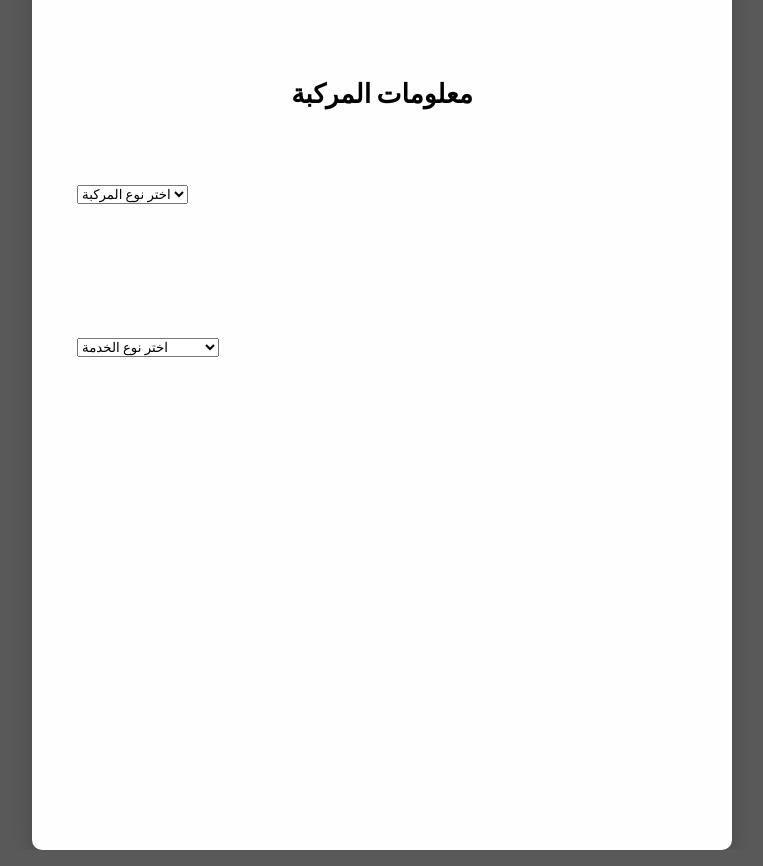
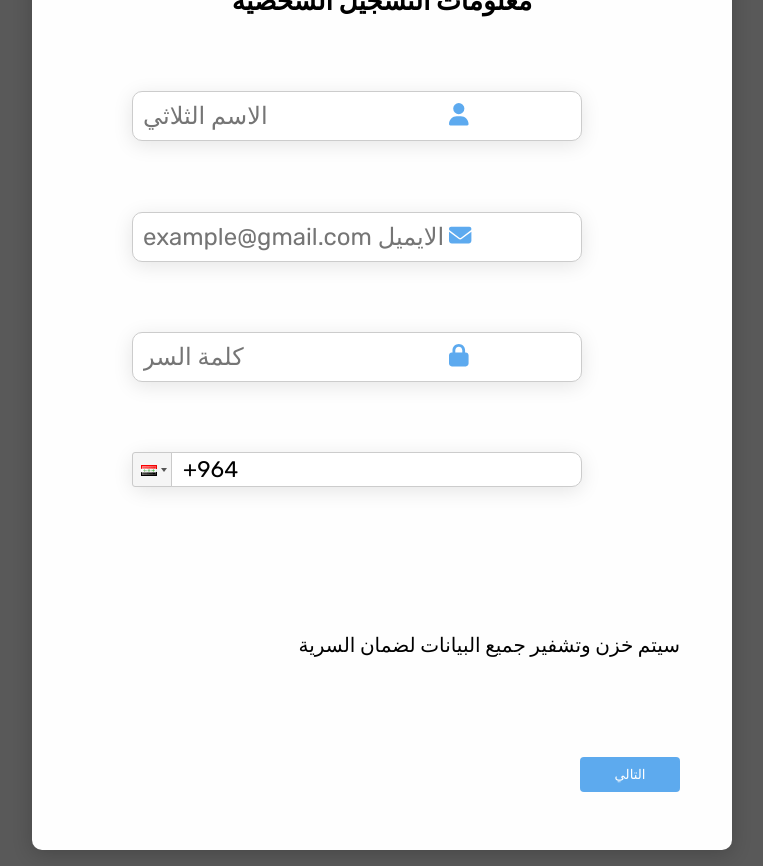
Before and after one commit to Levim-MX/CarMaintance, a React (Vite) app: page / in a window 1280 px wide. Shown: the whole page, without its empty margins (258-1021 px from the left). Built offline with nearby package versions, Linux system fonts and the light colour scheme.

Commit message:
form end commit

```diff
--- a/package.json
+++ b/package.json
@@ -17,6 +17,7 @@
     "@fortawesome/react-fontawesome": "^0.2.2",
     "react": "^18.3.1",
     "react-dom": "^18.3.1",
+    "react-icons": "^5.4.0",
     "react-phone-input-2": "^2.15.1"
   },
   "devDependencies": {
--- a/src/componts/Form.css
+++ b/src/componts/Form.css
@@ -18,10 +18,12 @@ flex-direction: column;
 gap: 4em;
 box-shadow: 0 4px 20px rgba(0, 0, 0, 0.2);
 border-radius: 10px; /* لإضافة زوايا مدورة */
+
 }
 .form-header{
     font-size: 1.1em;
-    margin-top: 3em;
+    margin-top: 2em;
+
 }
 .form-body{
     width: 90%;
@@ -35,7 +37,7 @@ border-radius: 10px; /* لإضافة زوايا مدورة */
  padding: 10px;
 }
 .form-body .form-group {
-   width: 100%;
+   width: 500px;
    height: 100%;
 
 
@@ -59,11 +61,15 @@ border-radius: 10px; /* لإضافة زوايا مدورة */
     position: relative;
     display: flex;
      left: 3em;
-     top: 2em;
+     top: 1em;
     flex-direction: column;
     bottom: 40px;
     width: 500px;
     height: 300px;
+    direction: rtl;
+
+
+
 }
 .form-footer button{
 
@@ -98,10 +104,56 @@ border-radius: 10px; /* لإضافة زوايا مدورة */
 
   .icon {
    position: absolute;
-   left: 56%;
+   left: 55.2%;
    margin-top: 12px;
 
 
     color: #278ee9bf;
     font-size: 1.4rem;
   }
+
+  .form-body .form-group .custom-select{
+    padding: 10px;
+ height: 50px;
+  font-size: 1.4em;
+  border: 1px solid #ccc;
+  border-radius: 10px;
+  width: 100%;
+  box-shadow: 0 4px 20px rgba(0, 0, 0, 0.1);
+}
+
+
+
+.form-footer .btn2{
+ width: 50%;
+ font-size: 1em;
+  margin-bottom: 3em;
+  margin-right: 9em;
+
+}
+
+.form-footer .checkbox-container{
+position: absolute;
+right: 110%;
+gap: 10px;
+    margin-top: 2px;
+}
+
+
+  .checkbox-container input[type="checkbox"] {
+    width: 20px;
+    height: 20px;
+
+  }
+ .form-footer .error-message{
+  position: absolute;
+  font-size: 1.1em;
+  top: 40%;
+  right: 1%;
+
+ }
+
+ .form-footer .btn-countainer{
+
+
+ }
--- a/src/componts/Form.jsx
+++ b/src/componts/Form.jsx
@@ -3,10 +3,36 @@ import PhoneInput from 'react-phone-input-2';
 import 'react-phone-input-2/lib/style.css';
 import './Form.css';
 import { FontAwesomeIcon } from '@fortawesome/react-fontawesome';
-import { faLock, faUser, faEnvelope  } from '@fortawesome/free-solid-svg-icons';
+import { faLock, faUser, faEnvelope } from '@fortawesome/free-solid-svg-icons';
+
+const Form = () => {
+  const[currentStep,setCurrentStep]=useState(1);
+  const [isChecked, setIsChecked] = useState(false);
+  const [showError, setShowError] = useState(false);
 
 
-const Form = () => {
+ const handleBack = ()=> {
+      setCurrentStep(1); // العودة إلى الخطوة الأولى
+ };
+
+  const handleNext =(e)=>{
+    e.preventDefault();
+    if (!isValid){
+      alert ('يرجى تصحيح الأخطاء قبل المتابعة.');
+    }
+    else{
+      setCurrentStep(2); // الانتقال إلى الخطوة الثانية
+    }
+
+  }
+
+
+  // التحقق من اختيار مربع التأكيد
+  const handleCheckboxChange = () => {
+    setIsChecked(!isChecked);
+    setShowError(false); // إخفاء رسالة الخطأ عند تحديد المربع
+  };
+
   const [phoneNumber, setPhoneNumber] = useState('');
   const [isValid, setIsValid] = useState(true);
 
@@ -38,42 +64,37 @@ const Form = () => {
   };
 
   // عند إرسال الفورم
-  const handleSubmit = (e) => {
+  const handleFormSubmit = (e) => {
     e.preventDefault();
-    if (!isValid) {
-      alert('يرجى تصحيح الأخطاء قبل الإرسال.');
+
+    if (!isChecked) {
+      setShowError(true); // إظهار رسالة الخطأ عند عدم اختيار المربع
+
     } else {
-      alert(`تم إرسال البيانات بنجاح: ${phoneNumber}`);
+      alert('تم تأكيد الحجز بنجاح!');
     }
   };
 
   return (
     <section className="form-container">
-
-  {/* <form onSubmit={handleSubmit}>
+      {/* النموذج الأول - معلومات التسجيل الشخصية */}
+      {currentStep === 1 && (
+      <form onSubmit={handleNext}>
         <div className="form-header">
           <h1>معلومات التسجيل الشخصية</h1>
         </div>
-
         <div className="form-body">
           <div className="form-group">
             <input type="text" placeholder="الاسم الثلاثي" required />
-        <FontAwesomeIcon icon= {faUser } className="icon" />
-
-
-
+            <FontAwesomeIcon icon={faUser} className="icon" />
           </div>
           <div className="form-group">
-        <input type="email" placeholder=" example@gmail.com الايميل " required />
-        <FontAwesomeIcon icon= {faEnvelope} className="icon" />
+            <input type="email" placeholder="example@gmail.com الايميل" required />
+            <FontAwesomeIcon icon={faEnvelope} className="icon" />
           </div>
           <div className="form-group">
             <input type="password" placeholder="كلمة السر" required />
-        <FontAwesomeIcon icon= {faLock} className="icon"/>
-
-
-
-
+            <FontAwesomeIcon icon={faLock} className="icon" />
           </div>
           <div className="form-group">
             <PhoneInput
@@ -86,87 +107,95 @@ const Form = () => {
               required
               containerClass="phone-input"
             />
-        {!isValid && (
-          <p className="error-message">
-            رقم الهاتف غير صالح
-          </p>
+            {!isValid && <p className="error-message">رقم الهاتف غير صالح</p>}
+          </div>
+        </div>
+        <div className="form-footer">
+          <p>سيتم خزن وتشفير جميع البيانات لضمان السرية</p>
+          <button type="submit">التالي</button>
+        </div>
+      </form>
       )}
+
+      {/* النموذج الثاني - معلومات المركبة */}
+      {currentStep === 2 && (
+      <form onSubmit={handleFormSubmit}>
+        <div className="form-header">
+          <h1>معلومات المركبة</h1>
+        </div>
+        <div className="form-body">
+          <div className="form-group">
+            <select id="carType" className="custom-select" required>
+              <option value="">اختر نوع المركبة</option>
+              <option value="AUDI A3">أودي A3</option>
+              <option value="AUDI A4">AUDI A4</option>
+              <option value="AUDI A6">AUDI A6</option>
+              <option value="AUDI A8">AUDI A8</option>
+              <option value="AUDI Q3">AUDI Q3</option>
+              <option value="AUDI Q5">AUDI Q5</option>
+              <option value="AUDI Q7">AUDI Q7</option>
+              <option value="AUDI Q8">AUDI Q8</option>
+              <option value="AUDI TT">AUDI TT</option>
+              <option value="AUDI R8">AUDI R8</option>
+            </select>
+          </div>
+
+          <div className="form-group">
+            <select id="carService" className="custom-select" required>
+              <option value="">اختر نوع الخدمة</option>
+              <option value="Oil Change">تغير زيت السيارة</option>
+              <option value="Engine Maintenance">صيانة المحرك</option>
+              <option value="Piston">صيانة بستم المحرك</option>
+              <option value="Car Washing">غسل وتنظيف المركبة</option>
+              <option value="Car Brakes">صيانة المكابح</option>
+              <option value="Car Wheels">صيانة الإطارات</option>
+            </select>
+          </div>
+
+          <div className="form-group">
+            <select id="carCrane" className="custom-select" required>
+              <option value="">هل تحتاج إلى كرين سحب؟</option>
+              <option value="YES">نعم، أحتاج إلى كرين سحب</option>
+              <option value="NO">لا، سأحضر المركبة بنفسي</option>
+            </select>
+          </div>
+
+          <div className="form-group">
+            <select id="carBranch" className="custom-select" required>
+              <option value="">اختر أقرب فرع عليك</option>
+              <option value="branch1">فرع شارع فلسطين/نادي التركماني</option>
+              <option value="branch2">فرع الكرادة/ مجمع مشن </option>
+              <option value="branch3">فرع الكرخ/البياع الصناعية  </option>
+              <option value="branch4">فرع الحرية / شارع الربيع </option>
+              <option value="branch5">فرع الرصافة/الشيخ عمر </option>
+              <option value="branch5">فرع الرصافة/ شارع الصناعة </option>
+            </select>
           </div>
         </div>
 
         <div className="form-footer">
-        <p>سيتم خزن وتشفير جميع البيانات لضمان السرية </p>
-      <button type="submit">التالي</button>
-    </div>
-  </form> */}
-
-
-
- <form >
-      {/* form heading */}
-  <div className='form-header '>
-         <h1> معلومات المركبة </h1>
+          <p>
+            بالضغط على " أرسال المعلومات و تأكيد الحجز"، أؤكد صحة المعلومات وأوافق على اتصال فريق الدعم لتأكيد الحجز.
+          </p>
+          <div className="checkbox-container">
+            <input
+              type="checkbox"
+              id="confirmation-checkbox"
+              onChange={handleCheckboxChange}
+              checked={isChecked}
+            />
+            <label htmlFor="confirmation-checkbox">أوافق على الشروط</label>
           </div>
 
-        <div className='form-body'>
-
-           {/* input1 */}
-          <div className='form-group'>
-            <select name="" id="carTyp" required>
-              <option value="">اختر نوع المركبة</option>
-              <option value="AUDI A3"> أودي A3</option>
-              <option value="AUDI A4"> AUDI A4</option>
-              <option value="AUDI A6">AUDI A6  </option>
-              <option value="AUDI A8">  AUDI A8</option>
-              <option value="AUDI Q3"> AUDI Q3  </option>
-              <option value="AUDI Q5"> AUDI Q5 </option>
-              <option value="AUDI Q7"> AUDI Q7  </option>
-              <option value="AUDI Q8"> AUDI Q8  </option>
-              <option value="AUDI TT"> AUDI TT </option>
-              <option value="AUDI R8"> AUDI R8  </option>
-
-
-            </select>
-
+          {showError && <p className="error-message">يرجى النقر على المربع قبل تأكيد الحجز.</p>}
+          <div className='btn-countainer'>
+          <button type="submit" className="btn2">إرسال المعلومات وتأكيد الحجز</button>
+          <button type="button" className="btn2" onClick={handleBack}>رجوع</button>
           </div>
-
-          {/* input2 */}
-          <div className='form-group'>
-          <select name="" id="carServise" required>
-              <option value="">اختر نوع الخدمة</option>
-              <option value="Oil Change"> تغير زيت السيارة </option>
-              <option value="ُEngin Maintance"> صيانة المحرك</option>
-              <option value="Bistem ">صيانة بستم المحرك  </option>
-              <option value="Car Washing">  غسل وتنضيف المركبة</option>
-              <option value="Car Breaks ">  صيانة المكابح  </option>
-              <option value="Car Wheel ">  صيانة الاطارات   </option>
-
-
-
-            </select>
-
         </div>
-           {/* input3 */}
-          <div className='form-group'>
-
-          </div>
-           {/* input4*/}
-          <div className='form-group'>
-
-          </div>
-
-        </div>
-
-
-
-
-
       </form>
-
-
-
+      )}
     </section>
-
   );
 };
 
```
Also changed, not shown: 1 other file (tests, documents, lock files or other folders). Lines whose indentation alone changed are shown as unchanged.
